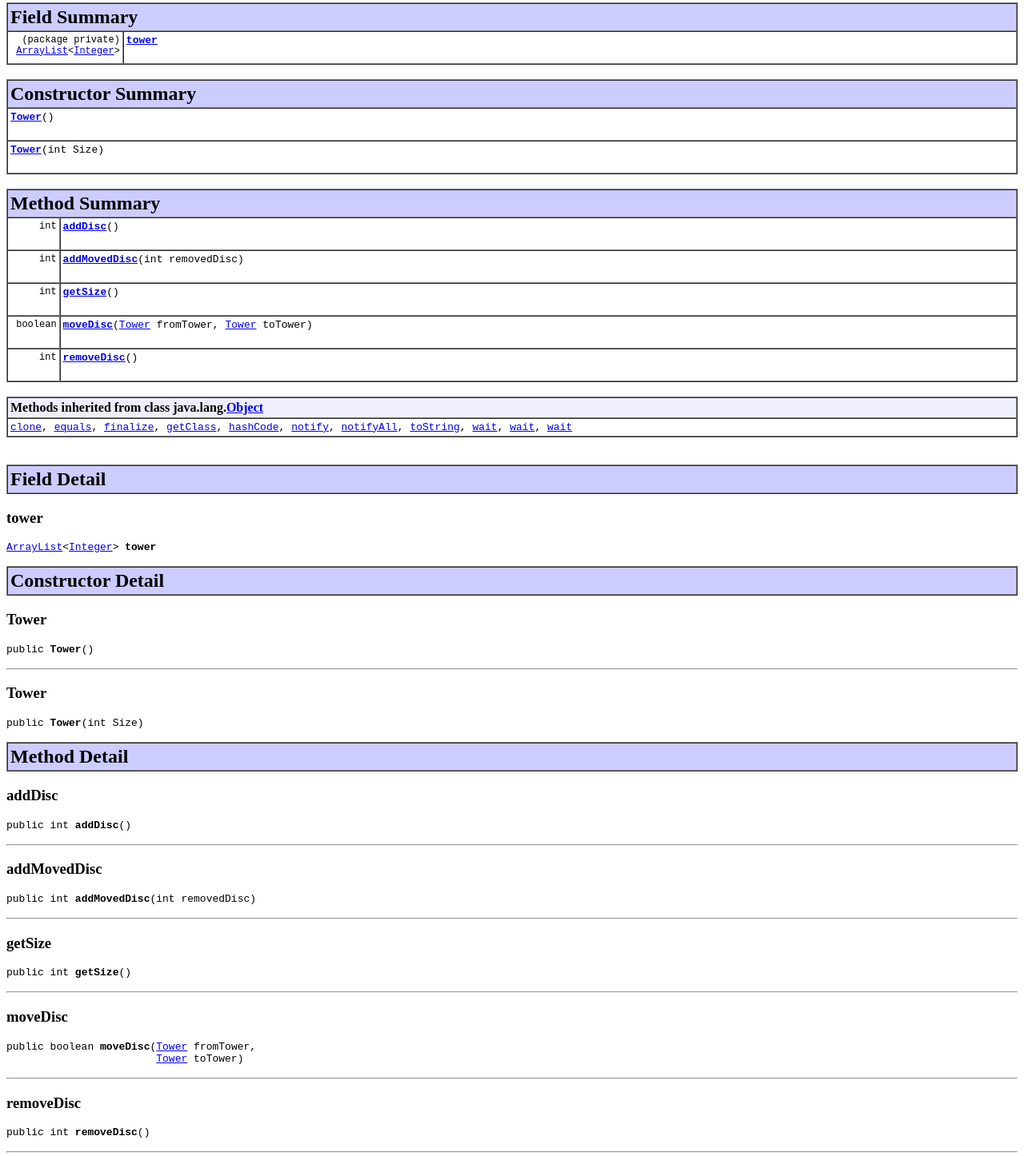
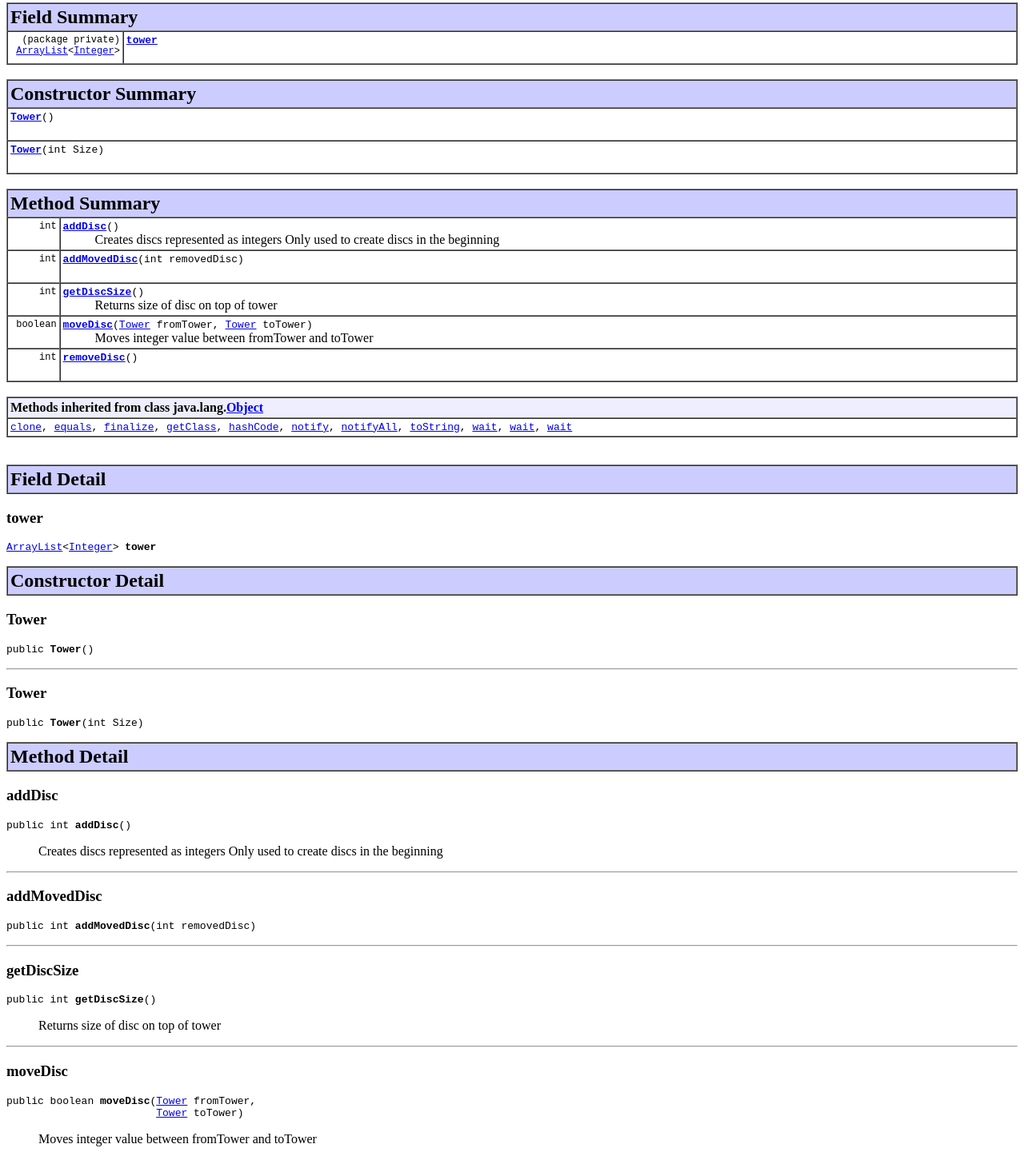
Before and after one commit to Gking19/Tower-without-discs, a plain HTML site: page Tower without disc object/doc/Tower.html in a window 1280 px wide. Shown: the part 394-1840 px from the top of the page at 80% size. Drawn offline with Linux system fonts and the light colour scheme.

Commit message:
Regenerated documentation

```diff
--- a/Tower without disc object/doc/Tower.html
+++ b/Tower without disc object/doc/Tower.html
@@ -2,13 +2,13 @@
 <!--NewPage-->
 <HTML>
 <HEAD>
-<!-- Generated by javadoc (build 1.8.0_60) on Tue Mar 29 08:32:23 PDT 2016 -->
+<!-- Generated by javadoc (build 1.8.0_60) on Wed Mar 30 08:02:34 PDT 2016 -->
 <META http-equiv="Content-Type" content="text/html; charset=UTF-8">
 <TITLE>
 Tower (Tower without disc object)
 </TITLE>
 
-<META NAME="date" CONTENT="2016-03-29">
+<META NAME="date" CONTENT="2016-03-30">
 
 <LINK REL ="stylesheet" TYPE="text/css" HREF="stylesheet.css" TITLE="Style">
 
@@ -163,7 +163,8 @@ Creates towers that contain integer values representing discs in the Tower of Ha
 <TD><CODE><B><A HREF="Tower.html#addDisc()">addDisc</A></B>()</CODE>
 
 <BR>
-&nbsp;&nbsp;&nbsp;&nbsp;&nbsp;&nbsp;&nbsp;&nbsp;&nbsp;&nbsp;&nbsp;</TD>
+&nbsp;&nbsp;&nbsp;&nbsp;&nbsp;&nbsp;&nbsp;&nbsp;&nbsp;&nbsp;Creates discs represented as integers
+ Only used to create discs in the beginning</TD>
 </TR>
 <TR BGCOLOR="white" CLASS="TableRowColor">
 <TD ALIGN="right" VALIGN="top" WIDTH="1%"><FONT SIZE="-1">
@@ -176,10 +177,10 @@ Creates towers that contain integer values representing discs in the Tower of Ha
 <TR BGCOLOR="white" CLASS="TableRowColor">
 <TD ALIGN="right" VALIGN="top" WIDTH="1%"><FONT SIZE="-1">
 <CODE>&nbsp;int</CODE></FONT></TD>
-<TD><CODE><B><A HREF="Tower.html#getSize()">getSize</A></B>()</CODE>
+<TD><CODE><B><A HREF="Tower.html#getDiscSize()">getDiscSize</A></B>()</CODE>
 
 <BR>
-&nbsp;&nbsp;&nbsp;&nbsp;&nbsp;&nbsp;&nbsp;&nbsp;&nbsp;&nbsp;&nbsp;</TD>
+&nbsp;&nbsp;&nbsp;&nbsp;&nbsp;&nbsp;&nbsp;&nbsp;&nbsp;&nbsp;Returns size of disc on top of tower</TD>
 </TR>
 <TR BGCOLOR="white" CLASS="TableRowColor">
 <TD ALIGN="right" VALIGN="top" WIDTH="1%"><FONT SIZE="-1">
@@ -188,7 +189,7 @@ Creates towers that contain integer values representing discs in the Tower of Ha
          <A HREF="Tower.html" title="class in &lt;Unnamed&gt;">Tower</A>&nbsp;toTower)</CODE>
 
 <BR>
-&nbsp;&nbsp;&nbsp;&nbsp;&nbsp;&nbsp;&nbsp;&nbsp;&nbsp;&nbsp;&nbsp;</TD>
+&nbsp;&nbsp;&nbsp;&nbsp;&nbsp;&nbsp;&nbsp;&nbsp;&nbsp;&nbsp;Moves integer value between fromTower and toTower</TD>
 </TR>
 <TR BGCOLOR="white" CLASS="TableRowColor">
 <TD ALIGN="right" VALIGN="top" WIDTH="1%"><FONT SIZE="-1">
@@ -270,6 +271,9 @@ addDisc</H3>
 <PRE>
 public int <B>addDisc</B>()</PRE>
 <DL>
+<DD>Creates discs represented as integers
+ Only used to create discs in the beginning
+<P>
 <DD><DL>
 </DL>
 </DD>
@@ -287,11 +291,13 @@ public int <B>addMovedDisc</B>(int&nbsp;removedDisc)</PRE>
 </DL>
 <HR>
 
-<A NAME="getSize()"><!-- --></A><H3>
-getSize</H3>
+<A NAME="getDiscSize()"><!-- --></A><H3>
+getDiscSize</H3>
 <PRE>
-public int <B>getSize</B>()</PRE>
+public int <B>getDiscSize</B>()</PRE>
 <DL>
+<DD>Returns size of disc on top of tower
+<P>
 <DD><DL>
 </DL>
 </DD>
@@ -304,6 +310,8 @@ moveDisc</H3>
 public boolean <B>moveDisc</B>(<A HREF="Tower.html" title="class in &lt;Unnamed&gt;">Tower</A>&nbsp;fromTower,
                         <A HREF="Tower.html" title="class in &lt;Unnamed&gt;">Tower</A>&nbsp;toTower)</PRE>
 <DL>
+<DD>Moves integer value between fromTower and toTower
+<P>
 <DD><DL>
 </DL>
 </DD>
```
Also changed, not shown: Tower without disc object/doc/allclasses-frame.html (+2 -2 lines), Tower without disc object/doc/allclasses-noframe.html (+2 -2 lines), Tower without disc object/doc/constant-values.html (+2 -2 lines), Tower without disc object/doc/help-doc.html (+2 -2 lines), Tower without disc object/doc/index-all.html (+7 -6 lines), Tower without disc object/doc/index.html (+1 -1 lines), Tower without disc object/doc/overview-tree.html (+2 -2 lines), Tower without disc object/doc/package-frame.html (+2 -2 lines), Tower without disc object/doc/package-summary.html (+2 -2 lines), Tower without disc object/doc/package-tree.html (+2 -2 lines), 3 other files.
